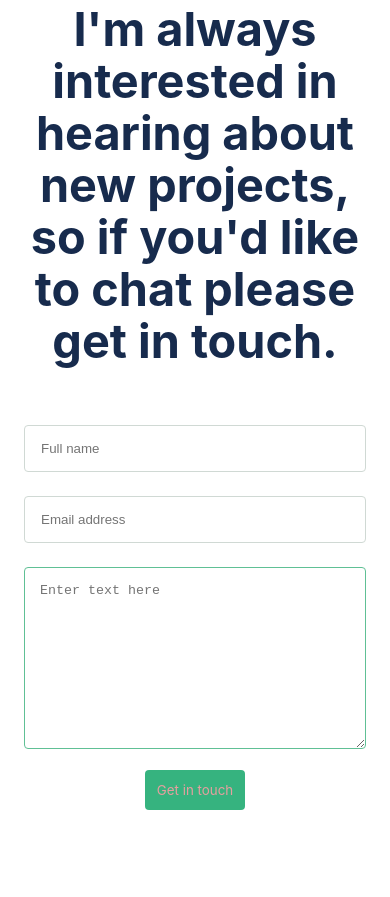
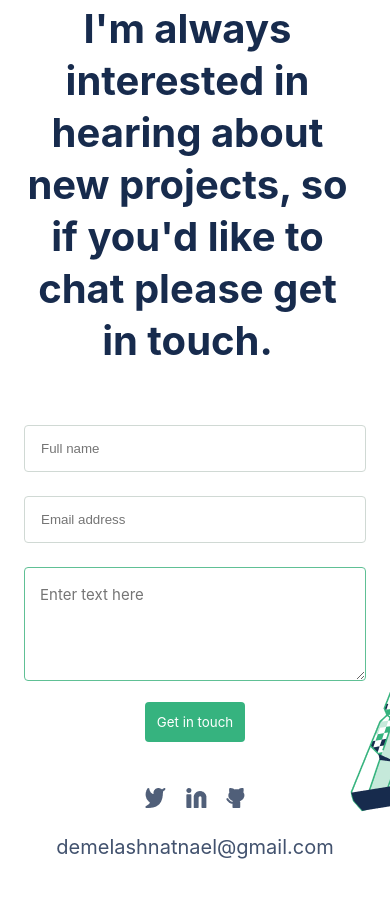
Before and after one commit to NatiDeme/My-portfolio, a website: page index.html in a window 390 px wide. Shown: the part 4328-5225 px from the top of the page. Before the commit the page ends 5156 px from the top, so only its background shows below. Drawn offline with Linux system fonts and the light colour scheme.

Commit message:
Add footer icons and background styling

```diff
--- a/index.html
+++ b/index.html
@@ -259,6 +259,28 @@
           </li>
         </ul>
       </form>
+      <div>
+        <ul class="footer-icons">
+          <li>
+            <a href="https://twitter.com/NatiDemelash"
+              ><img class="icons" src="images/twitter.png" alt="twitter"
+            /></a>
+          </li>
+          <li>
+            <a href="https://www.linkedin.com/in/natnael-demelash/"
+              ><img class="icons" src="images/Linkedin.png" alt="Linkedin"
+            /></a>
+          </li>
+          <li>
+            <a href="https://github.com/NatiDeme"
+              ><img class="icons" src="images/github.png" alt="github"
+            /></a>
+          </li>
+        </ul>
+        <div class="email-container">
+          <span>demelashnatnael@gmail.com</span>
+        </div>
+      </div>
     </footer>
   </body>
 </html>
--- a/main.css
+++ b/main.css
@@ -344,24 +344,27 @@
     flex-direction: column;
     align-items: center;
   }
-  .contactme-head {
-    font-family: 'Inter';
+
+  .contactme-head h3 {
+    font-family: "Inter", sans-serif;
     font-style: normal;
     font-weight: 700;
     font-size: 40px;
     line-height: 52px;
     text-align: center;
-    color: #172B4D;
+    color: #172b4d;
     margin-bottom: 58px;
+    width: 327px;
+    height: 363;
   }
+
   ul input {
-    background: #FFFFFF;
-    border: 1px solid #D0D9D4;
+    border: 1px solid #d0d9d4;
     box-sizing: border-box;
     border-radius: 4px;
     padding: 15px 16px;
     margin-bottom: 24px;
-    width:100%;
+    width: 100%;
   }
 
   .form-container {
@@ -370,22 +373,28 @@
   }
 
   .form-container textarea {
-    background: #FFFFFF;
-    border: 1px solid #60C095;
+    border: 1px solid #60c095;
     box-sizing: border-box;
     border-radius: 4px;
     width: 100%;
     padding: 15px;
+    height: 114px;
+    font-family: "Inter", sans-serif;
+    font-weight: 400;
+    font-size: 15px;
+    line-height: 24px;
+    font-style: normal;
+    color: #091e42;
   }
+
   .submit-contact {
     background-color: #36b37f;
-    color: rgb(230, 159, 159);
+    color: white;
     border: none;
     border-radius: 4px;
     padding: 12px;
     margin-top: 5%;
-    font-family: "Inter",
-    sans-serif;
+    font-family: "Inter", sans-serif;
     font-style: normal;
   }
 
@@ -402,3 +411,32 @@
   .submit-contact:active {
     background-color: #008552;
   }
+
+  .footer-icons {
+    display: flex;
+    justify-content: center;
+    list-style: none;
+    gap: 5%;
+    margin-top: 46px;
+    margin-bottom: 19px;
+  }
+
+  footer {
+    background-image: url("images/contactbg.png");
+    background-repeat: no-repeat;
+    background-position: right bottom;
+    background-position-y: 93%;
+  }
+
+  .email-container {
+    display: flex;
+    justify-content: center;
+    font-family: "Inter", sans-serif;
+    font-style: normal;
+    font-weight: 400;
+    font-size: 20px;
+    line-height: 32px;
+    color: #42526e;
+    margin-bottom: 20%;
+  }
+}
```
Also changed, not shown: images/contactbg.png (added).
